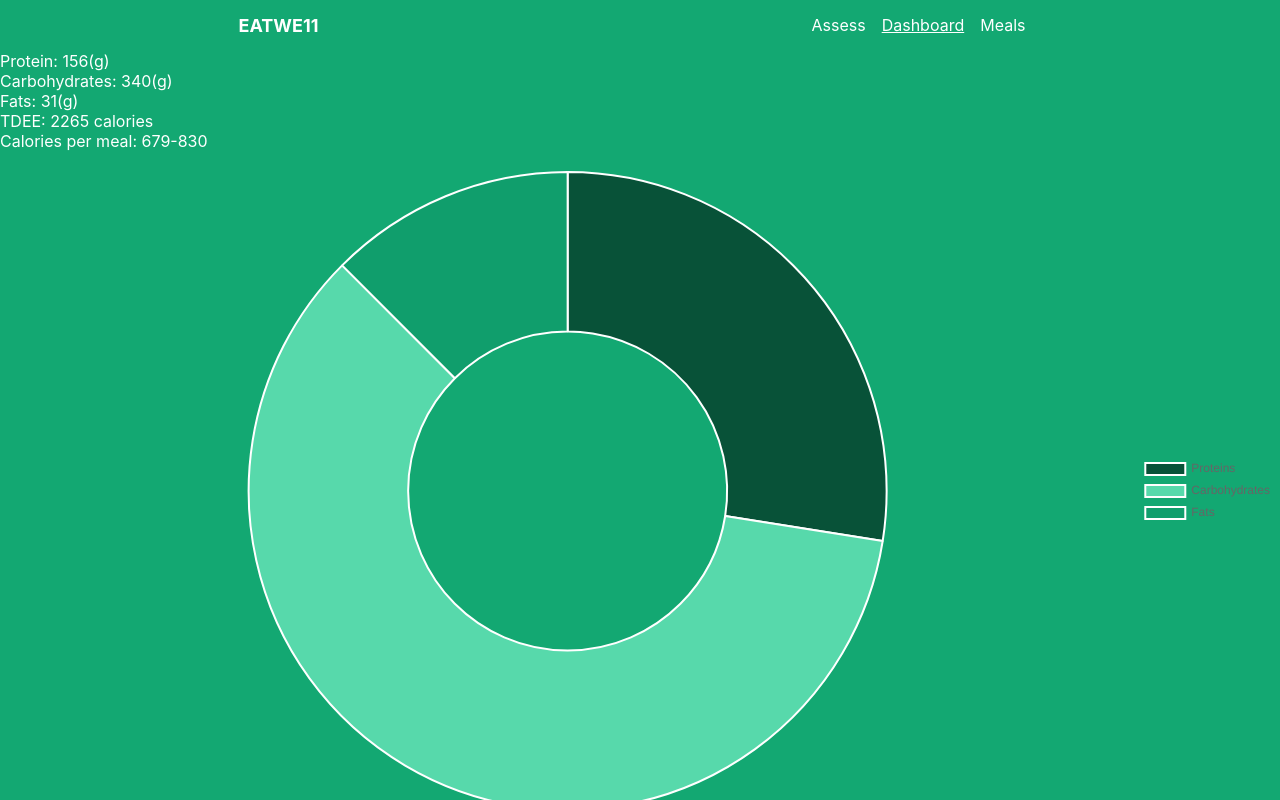
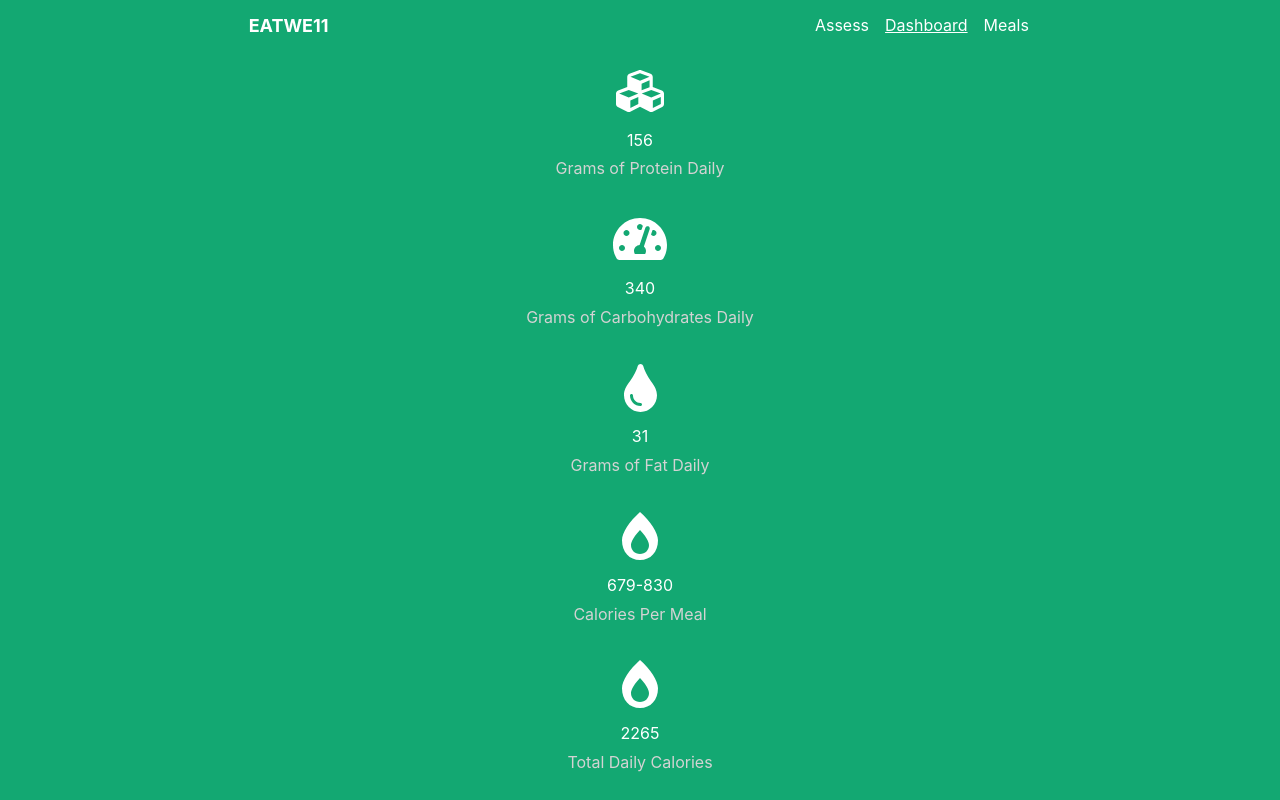
Before and after one commit to PatientPadawan/eatwe11_client, a React (Create React App) app: page /dashboard in a window 1280 px wide. Shown: the top 800 px of the page. Built offline with nearby package versions, Linux system fonts and the light colour scheme.

Commit message:
updated styling

```diff
--- a/src/components/Dashboard/index.js
+++ b/src/components/Dashboard/index.js
@@ -1,4 +1,6 @@
 import React from 'react';
+import { FontAwesomeIcon } from '@fortawesome/react-fontawesome';
+
 import NavBar from '../NavBar';
 import DashboardCanvas from '../DashboardCanvas';
 
@@ -8,46 +10,47 @@ const Dashboard = ({
 }) => (
   <>
     <NavBar location={location} />
-    <section>
-      <div>
-        Protein:
-        {' '}
+    <div className="macroCardWrapper">
+      <div className="macroCard">
+        <div><FontAwesomeIcon size="3x" icon="cubes" /></div>
+        <div className="macroCardMacros">
           {Math.round(macros.protein / 4)}
-        (g)
         </div>
-      <div>
-        Carbohydrates:
-        {' '}
+        <div className="macroCardText">Grams of Protein Daily</div>
+      </div>
+      <div className="macroCard">
+        <div><FontAwesomeIcon size="3x" icon="tachometer-alt" /></div>
+        <div className="macroCardMacros">
           {Math.round(macros.carb / 4)}
-        (g)
         </div>
-      <div>
-        Fats:
-        {' '}
+        <div className="macroCardText">Grams of Carbohydrates Daily</div>
+      </div>
+      <div className="macroCard">
+        <div><FontAwesomeIcon size="3x" icon="tint" /></div>
+        <div className="macroCardMacros">
           {Math.round(macros.fat / 9)}
-        (g)
         </div>
-    </section>
-    <section>
-      <div>
-        TDEE:
-        {' '}
-        {Math.round(macros.TDEE)}
-        {' '}
-        calories
+        <div className="macroCardText">Grams of Fat Daily</div>
       </div>
-      <div>
-        Calories per meal:
-        {' '}
+      <div className="macroCard">
+        <div><FontAwesomeIcon size="3x" icon="burn" /></div>
+        <div className="macroCardMacros">
           {Math.round((macros.TDEE / 3) * 0.9)}
           -
           {Math.round((macros.TDEE / 3) * 1.1)}
         </div>
-    </section>
+        <div className="macroCardText">Calories Per Meal</div>
+      </div>
+      <div className="macroCard">
+        <div><FontAwesomeIcon size="3x" icon="burn" /></div>
+        <div className="macroCardMacros">
+          {Math.round(macros.TDEE)}
+        </div>
+        <div className="macroCardText">Total Daily Calories</div>
+      </div>
+    </div>
     <br />
-    <section>
     <DashboardCanvas macros={macros} />
-    </section>
   </>
 );
 
--- a/src/components/DashboardCanvas/index.js
+++ b/src/components/DashboardCanvas/index.js
@@ -18,6 +18,9 @@ const DashboardCanvas = ({
   const options = {
     legend: {
       position: 'right',
+      labels: {
+        fontColor: 'white',
+      },
     },
   };
 
--- a/src/components/MealsList/index.js
+++ b/src/components/MealsList/index.js
@@ -37,7 +37,7 @@ const MealsList = ({
         />
         <button
           type="submit"
-          className="button"
+          className="button capitalize"
         >
           search
         </button>
--- a/src/index.css
+++ b/src/index.css
@@ -41,6 +41,24 @@ p {
 
 .selected {
   text-decoration: underline;
+}
+
+.blurred {
+  filter: blur(2px);
+  -webkit-filter: blur(2px);
+}
+
+.capitalize {
+  text-transform: capitalize;
+}
+
+.uppercase {
+  text-transform: uppercase;
+}
+
+#logo {
+  font-size: large;
+  margin-left: .75em;
 }
 
 .Anthro_quizForm {
@@ -114,19 +132,6 @@ p {
   border: 1px solid grey;
 }
 
-.blurred {
-  filter: blur(2px);
-  -webkit-filter: blur(2px);
-}
-
-.capitalize {
-  text-transform: capitalize;
-}
-
-.uppercase {
-  text-transform: uppercase;
-}
-
 .Landing_heading {
   display: block;
   font-size: x-large;
@@ -145,6 +150,26 @@ p {
   display: flex;
   flex-direction: column;
   align-items: center;
+}
+
+.macroCard {
+  width: 100%;
+  padding: 1em 0;
+  line-height: 1.8;
+  text-align: center;
+}
+
+.macroCardMacros {
+  margin-top: 0.5em;
+}
+
+.macroCardText {
+  color: lightgrey;
+}
+
+.macroCardWrapper {
+  display: flex;
+  flex-direction: column;
 }
 
 .meals {
@@ -169,7 +194,6 @@ p {
   margin-top: 0;
 }
 
-
 .mealsMacroContainer {
   display: flex;
   justify-content: space-between;
@@ -183,10 +207,6 @@ p {
 .mealsCollapseContainer {
   display: flex;
   flex-direction: column;
-}
-
-.hidden {
-  display: none;
 }
 
 .mealsDirectionBtn {
@@ -210,6 +230,7 @@ p {
 .mealsImage {
   width: 60vw;
   border-radius: 3px;
+  margin-top: 1em;
 }
 
 .mealsImageContainer {
@@ -229,10 +250,6 @@ Nav {
   justify-content: space-around;
 }
 
-#logo {
-  font-size: large;
-}
-
 .Nav_linksContainer {
   display: inline;
   align-self: center;
@@ -248,3 +265,7 @@ Nav {
   padding: 0 1em 0 0;
   display: inline-block;
 }
+
+.hidden {
+  display: none;
+}
```
Lines whose indentation alone changed are shown as unchanged.
